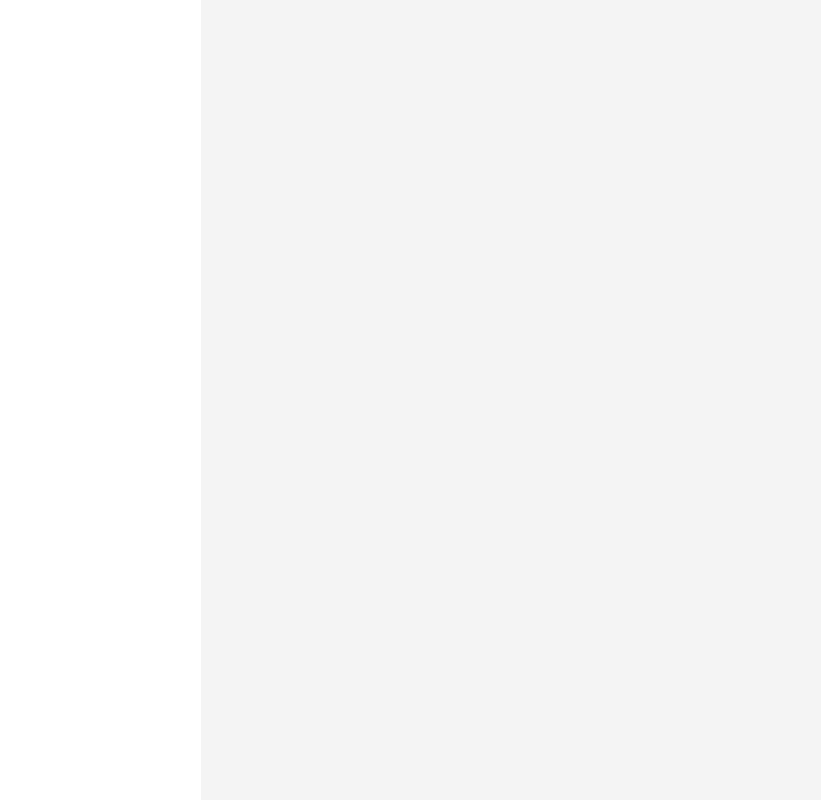
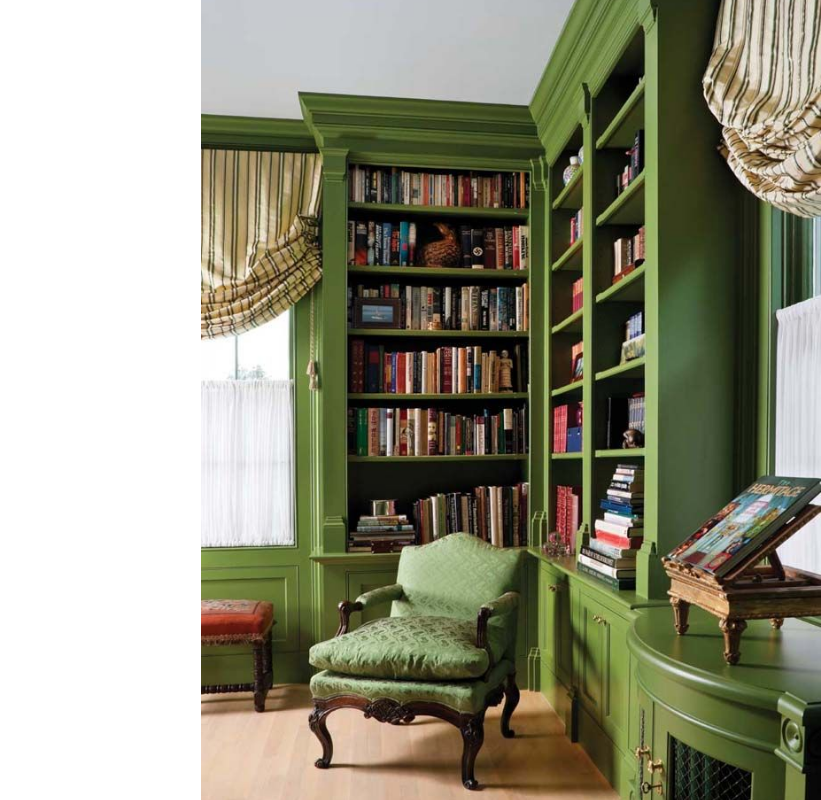
Before and after one commit to JAO-ALMEIDA/MVP-Editora-UNIFESO-Grupo-17-, a plain HTML site: page HTML/tela_inicial.html in a window 1280 px wide. Shown: the full height of the page, 459-1280 px from the left. Drawn offline with Linux system fonts and the light colour scheme.

Commit message:
Update css_tela_inicial.css

```diff
--- a/CSS/css_tela_inicial.css
+++ b/CSS/css_tela_inicial.css
@@ -50,6 +50,6 @@ body, html {
 }
 
 .image-side {
-    background: url(../img/img_tela_inicial/imgfundo.jpg) no-repeat center center;
+    background: url(../img/imgfundo.jpg) no-repeat center center;
     background-size: cover;
 }
```
